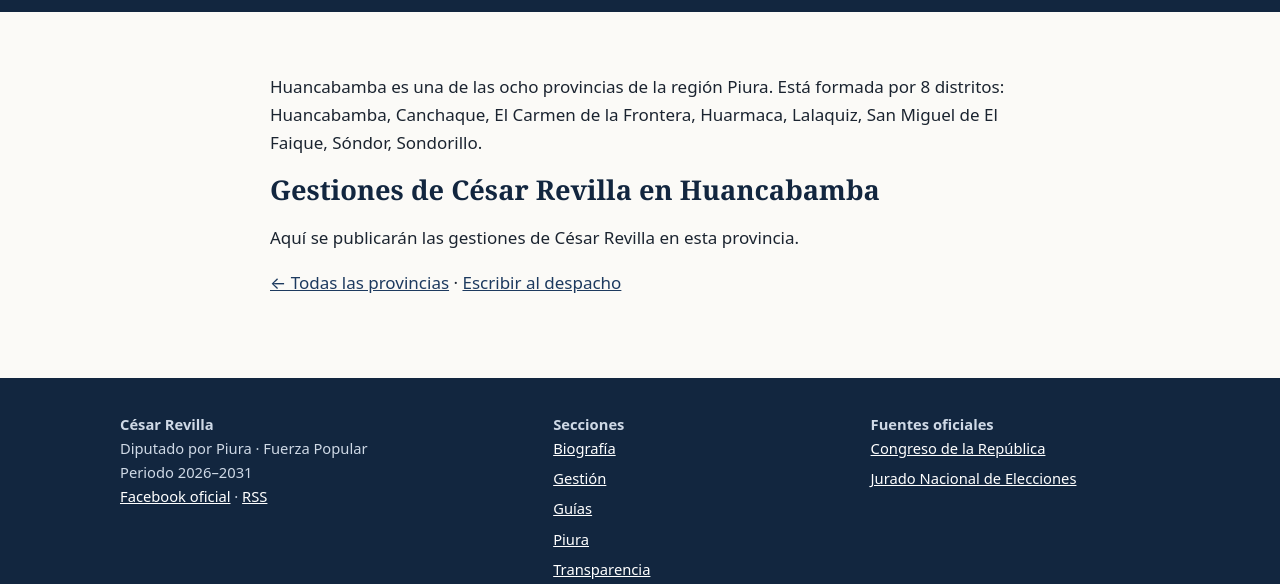
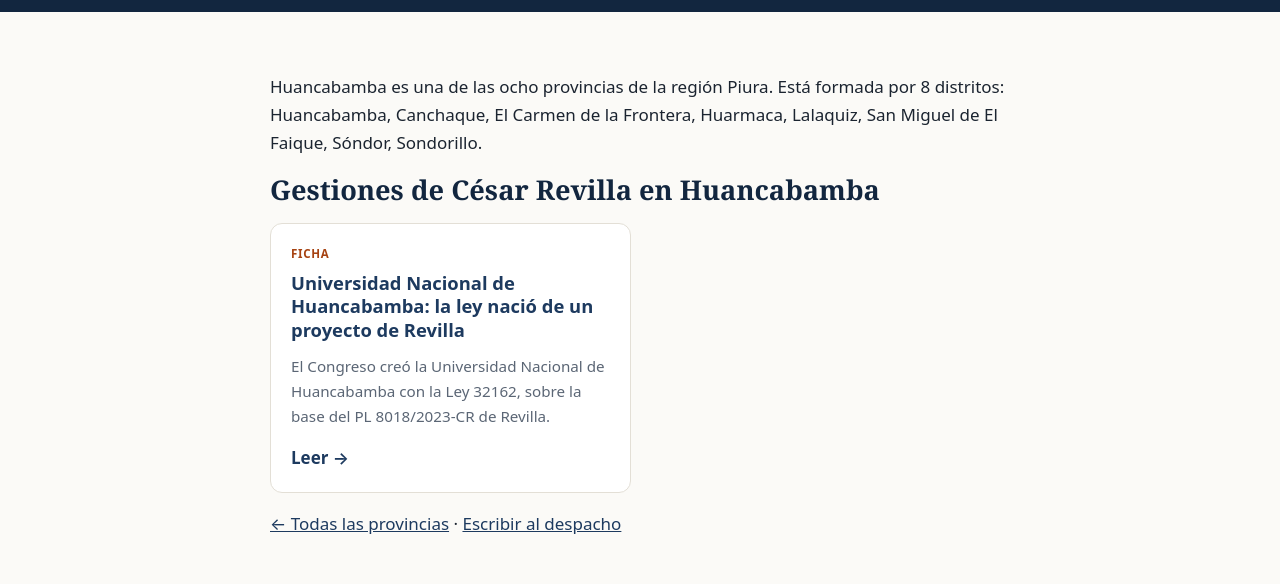
Before and after one commit to guipson4-sketch/cesarrevilla-web, a plain HTML site: page piura/huancabamba.html in a window 1280 px wide. Shown: the part 198-782 px from the top of the page. Drawn offline with Linux system fonts and the light colour scheme.

Commit message:
Add files via upload

```diff
--- a/piura/huancabamba.html
+++ b/piura/huancabamba.html
@@ -6,7 +6,7 @@
 <title>César Revilla en la provincia de Huancabamba | César Revilla</title>
 <meta name="description" content="Gestiones de César Revilla en la provincia de Huancabamba, región Piura: obras, reuniones y distritos.">
 <link rel="canonical" href="https://cesarrevilla.com/piura/huancabamba">
-<meta name="robots" content="noindex, follow">
+<meta name="robots" content="index, follow, max-image-preview:large">
 <meta name="theme-color" content="#12263f">
 <link rel="alternate" type="application/rss+xml" title="Gestiones y guías de César Revilla" href="../feed.xml">
 <meta property="og:type" content="website">
@@ -32,7 +32,7 @@
 <section class="block"><div class="wrap narrow">
 <p>Huancabamba es una de las ocho provincias de la región Piura. Está formada por 8 distritos: Huancabamba, Canchaque, El Carmen de la Frontera, Huarmaca, Lalaquiz, San Miguel de El Faique, Sóndor, Sondorillo.</p>
 <h2>Gestiones de César Revilla en Huancabamba</h2>
-<p>Aquí se publicarán las gestiones de César Revilla en esta provincia.</p>
+<div class="grid"><div class="card"><span class="tag">Ficha</span><h3><a href="../gestion/universidad-nacional-de-huancabamba-ley-32162.html">Universidad Nacional de Huancabamba: la ley nació de un proyecto de Revilla</a></h3><p>El Congreso creó la Universidad Nacional de Huancabamba con la Ley 32162, sobre la base del PL 8018/2023-CR de Revilla.</p><a class="more" href="../gestion/universidad-nacional-de-huancabamba-ley-32162.html">Leer →</a></div></div>
 
 <p><a href="../piura.html">← Todas las provincias</a> · <a href="../contacto.html">Escribir al despacho</a></p>
 </div></section>
```
Also changed, not shown: piura/provincia-de-piura.html (+1 -1 lines).
